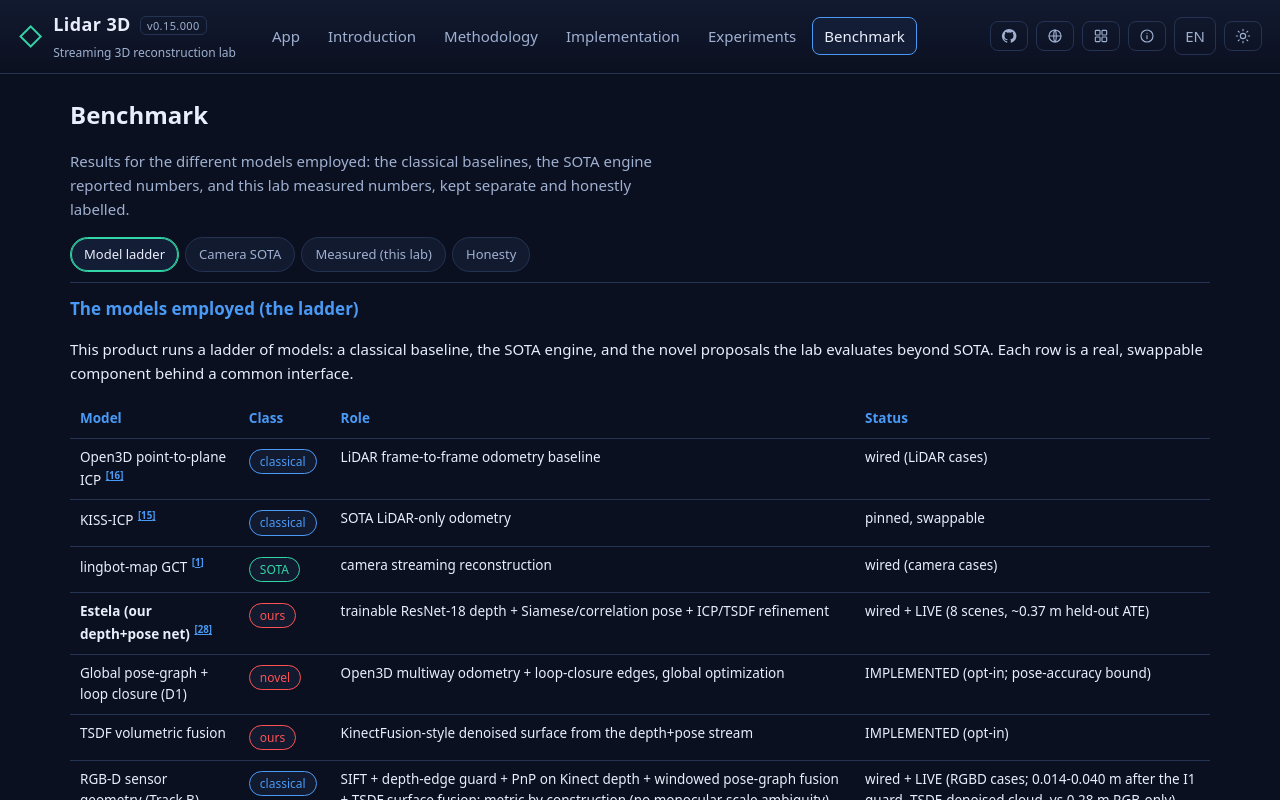
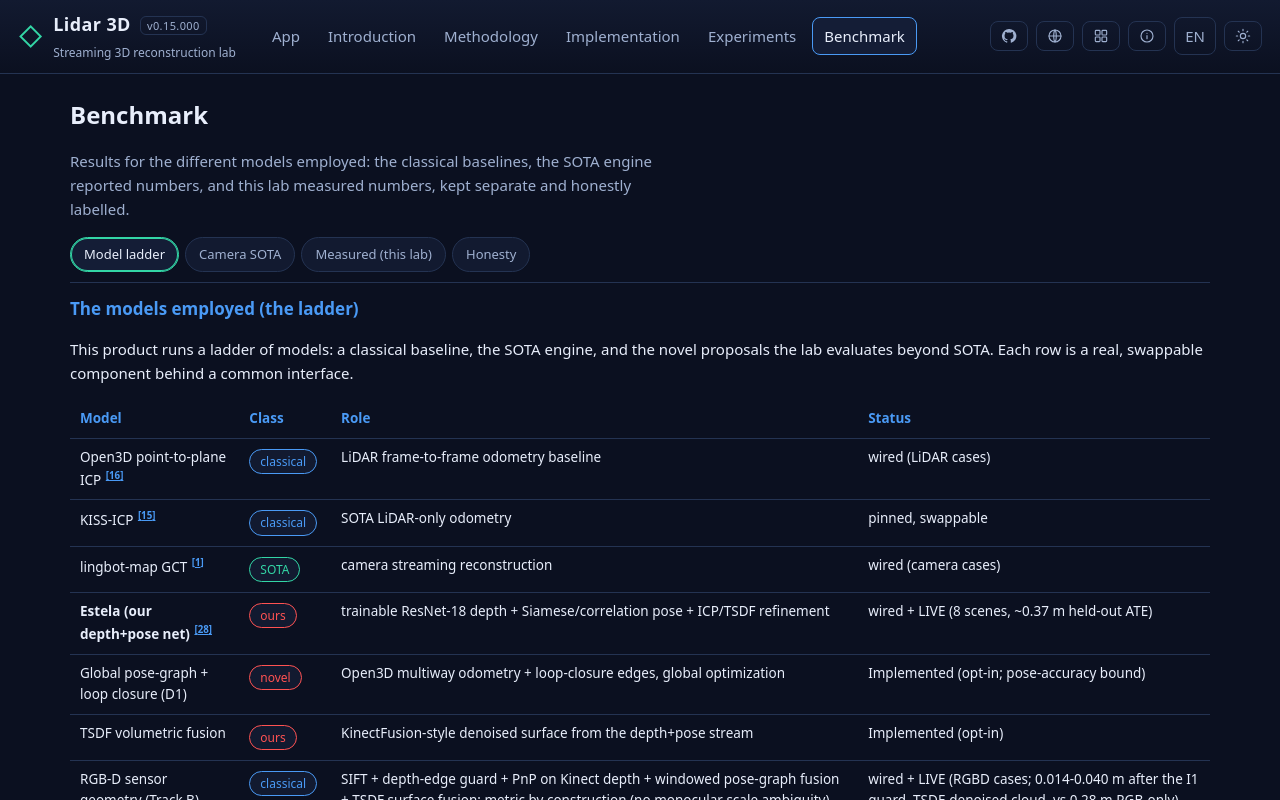
Before and after one commit to fsantibanezleal/CAOS_RES_Lidar3D, a React (Vite) app in the folder frontend/: page / in a window 1280 px wide. Both pictures are taken after a click on the button "Benchmark". Shown: the top 800 px of the page. Built offline with nearby package versions, Linux system fonts and the light colour scheme; what potree-core would draw is missing.

Commit message:
text-quality(lidar3d): 'Hornear' bake calque -> 'Precomputar'; lowercase REAL capslock + IMPLEMENTED/IMPLEMENTADO status cells; spanglish 'commiteados' -> 'confirmados' (+ manifests -> manifiestos). tsc clean.

```diff
--- a/frontend/src/pages/Benchmark.tsx
+++ b/frontend/src/pages/Benchmark.tsx
@@ -18,8 +18,8 @@ export function Benchmark({ lang }: { lang: Lang }) {
         <tr><td>KISS-ICP <Cite k="kissicp" /></td><td><span className="tag classical">{en ? 'classical' : 'clásico'}</span></td><td>{en ? 'SOTA LiDAR-only odometry' : 'odometría LiDAR-only SOTA'}</td><td>{en ? 'pinned, swappable' : 'fijado, intercambiable'}</td></tr>
         <tr><td>lingbot-map GCT <Cite k="lingbot" /></td><td><span className="tag sota">SOTA</span></td><td>{en ? 'camera streaming reconstruction' : 'reconstrucción de cámara en streaming'}</td><td>{en ? 'wired (camera cases)' : 'integrado (casos cámara)'}</td></tr>
         <tr><td><b>{en ? 'Estela (our depth+pose net)' : 'Estela (nuestra red profundidad+pose)'}</b> <Cite k="resnet" /></td><td><span className="tag novel">{en ? 'ours' : 'nuestro'}</span></td><td>{en ? 'trainable ResNet-18 depth + Siamese/correlation pose + ICP/TSDF refinement' : 'ResNet-18 entrenable de profundidad + pose Siamese/correlación + refinado ICP/TSDF'}</td><td>{en ? 'wired + LIVE (8 scenes, ~0.37 m held-out ATE)' : 'integrado + EN VIVO (8 escenas, ~0.37 m ATE held-out)'}</td></tr>
-        <tr><td>{en ? 'Global pose-graph + loop closure (D1)' : 'Pose-graph global + loop closure (D1)'}</td><td><span className="tag novel">novel</span></td><td>{en ? 'Open3D multiway odometry + loop-closure edges, global optimization' : 'odometría multiway Open3D + aristas de loop-closure, optimización global'}</td><td>{en ? 'IMPLEMENTED (opt-in; pose-accuracy bound)' : 'IMPLEMENTADO (opt-in; acotado por precisión de pose)'}</td></tr>
-        <tr><td>{en ? 'TSDF volumetric fusion' : 'Fusión volumétrica TSDF'}</td><td><span className="tag novel">{en ? 'ours' : 'nuestro'}</span></td><td>{en ? 'KinectFusion-style denoised surface from the depth+pose stream' : 'superficie denoised estilo KinectFusion desde el stream profundidad+pose'}</td><td>{en ? 'IMPLEMENTED (opt-in)' : 'IMPLEMENTADO (opt-in)'}</td></tr>
+        <tr><td>{en ? 'Global pose-graph + loop closure (D1)' : 'Pose-graph global + loop closure (D1)'}</td><td><span className="tag novel">novel</span></td><td>{en ? 'Open3D multiway odometry + loop-closure edges, global optimization' : 'odometría multiway Open3D + aristas de loop-closure, optimización global'}</td><td>{en ? 'Implemented (opt-in; pose-accuracy bound)' : 'Implementado (opt-in; acotado por precisión de pose)'}</td></tr>
+        <tr><td>{en ? 'TSDF volumetric fusion' : 'Fusión volumétrica TSDF'}</td><td><span className="tag novel">{en ? 'ours' : 'nuestro'}</span></td><td>{en ? 'KinectFusion-style denoised surface from the depth+pose stream' : 'superficie denoised estilo KinectFusion desde el stream profundidad+pose'}</td><td>{en ? 'Implemented (opt-in)' : 'Implementado (opt-in)'}</td></tr>
         <tr><td>{en ? 'RGB-D sensor geometry (Track B)' : 'Geometría RGB-D de sensor (Track B)'}</td><td><span className="tag classical">{en ? 'classical' : 'clásico'}</span></td><td>{en ? 'SIFT + depth-edge guard + PnP on Kinect depth + windowed pose-graph fusion + TSDF surface fusion; metric by construction (no monocular scale ambiguity)' : 'SIFT + guard de bordes de profundidad + PnP sobre profundidad Kinect + fusión pose-graph por ventanas + fusión de superficie TSDF; métrico por construcción (sin ambigüedad de escala monocular)'}</td><td>{en ? 'wired + LIVE (RGBD cases; 0.014-0.040 m after the I1 guard, TSDF-denoised cloud, vs 0.28 m RGB-only)' : 'integrado + EN VIVO (casos RGBD; 0.014-0.040 m tras el guard I1, nube denoised por TSDF, vs 0.28 m RGB-only)'}</td></tr>
         <tr><td>{en ? 'Camera + LiDAR fusion (D2)' : 'Fusión cámara + LiDAR (D2)'}</td><td><span className="tag novel">novel</span></td><td>{en ? 'metric anchoring + drift correction' : 'anclaje métrico + corrección de drift'}</td><td>{en ? 'proposed' : 'propuesto'}</td></tr>
         <tr><td>{en ? 'Constant-memory recurrence (D3)' : 'Recurrencia de memoria constante (D3)'}</td><td><span className="tag novel">novel</span></td><td>{en ? 'test-time training / LaCT O(1) state' : 'test-time training / estado LaCT O(1)'}</td><td>{en ? 'proposed' : 'propuesto'}</td></tr>
@@ -56,7 +56,7 @@ export function Benchmark({ lang }: { lang: Lang }) {
   const measured = (
     <>
       <h3>{en ? 'This lab: measured on our hardware' : 'Este lab: medido en nuestro hardware'}</h3>
-      <p className="hint">{en ? 'From the committed manifests (RTX 4070 Laptop, 8 GB-safe config: SDPA, CPU offload, sliding KV window). We report what we can measure without ground truth.' : 'De los manifests commiteados (RTX 4070 Laptop, config segura 8 GB: SDPA, offload a CPU, ventana KV deslizante). Reportamos lo que podemos medir sin referencia.'}</p>
+      <p className="hint">{en ? 'From the committed manifests (RTX 4070 Laptop, 8 GB-safe config: SDPA, CPU offload, sliding KV window). We report what we can measure without ground truth.' : 'De los manifiestos confirmados (RTX 4070 Laptop, config segura 8 GB: SDPA, offload a CPU, ventana KV deslizante). Reportamos lo que podemos medir sin referencia.'}</p>
       <table className="data"><thead>
         <tr><th>{en ? 'Case' : 'Caso'}</th><th>{en ? 'Engine' : 'Motor'}</th><th className="num">{en ? 'Points' : 'Puntos'}</th><th className="num">{en ? 'Frames' : 'Cuadros'}</th><th className="num">{en ? 'Path' : 'Trayecto'}</th></tr>
       </thead><tbody>
@@ -67,7 +67,7 @@ export function Benchmark({ lang }: { lang: Lang }) {
       <p className="muted">{en ? 'Peak VRAM ~7.1 GB on the real camera case; artifact size ~2 to 3 MB per case (decimated, base64). These are engineering measurements, not accuracy claims.' : 'VRAM pico ~7.1 GB en el caso real de cámara; tamaño de artefacto ~2 a 3 MB por caso (decimado, base64). Son mediciones de ingeniería, no afirmaciones de precisión.'}</p>
 
       <h3>{en ? 'Our own model: 8 scenes + a real held-out ATE' : 'Nuestro modelo: 8 escenas + un ATE held-out real'}</h3>
-      <p className="hint">{en ? 'Estela has a REAL accuracy number, unlike the vendored engine on the un-GT-ed example clips: an Absolute Trajectory Error measured against ground truth on a truly held-out sequence.' : 'Estela tiene un número de precisión REAL, a diferencia del motor vendorizado sobre los clips sin GT: un Error Absoluto de Trayectoria medido contra referencia en una secuencia realmente held-out.'}<Cite k="tum" /><Cite k="umeyama" /></p>
+      <p className="hint">{en ? 'Estela has a real accuracy number, unlike the vendored engine on the un-GT-ed example clips: an Absolute Trajectory Error measured against ground truth on a truly held-out sequence.' : 'Estela tiene un número de precisión real, a diferencia del motor vendorizado sobre los clips sin GT: un Error Absoluto de Trayectoria medido contra referencia en una secuencia realmente held-out.'}<Cite k="tum" /><Cite k="umeyama" /></p>
       <table className="data"><thead>
         <tr><th>{en ? 'Metric' : 'Métrica'}</th><th className="num">{en ? 'Value' : 'Valor'}</th></tr>
       </thead><tbody>
@@ -88,7 +88,7 @@ export function Benchmark({ lang }: { lang: Lang }) {
         : 'No afirmamos reproducir el ATE/RPE del paper: las secuencias no traen referencia, y la reproducción de datasets completos (Oxford-Spires, ETH3D) es trabajo offline aún no hecho aquí. Los números del motor están citados; los nuestros, medidos. El aporte propio del lab (loop closure, fusión LiDAR, refinado) se evalúa a medida que llega, y los resultados nulos se conservan en el registro.'}</p>
       <ul>
         <li><b>{en ? 'Cited' : 'Citado'}:</b> {en ? 'every reported SOTA number is from the lingbot-map paper and its cited baselines.' : 'cada número SOTA reportado es del paper de lingbot-map y sus baselines citadas.'}</li>
-        <li><b>{en ? 'Measured' : 'Medido'}:</b> {en ? 'points, frames, path length, VRAM and artifact size come from our own committed manifests.' : 'puntos, cuadros, longitud de trayecto, VRAM y tamaño de artefacto vienen de nuestros manifests commiteados.'}</li>
+        <li><b>{en ? 'Measured' : 'Medido'}:</b> {en ? 'points, frames, path length, VRAM and artifact size come from our own committed manifests.' : 'puntos, cuadros, longitud de trayecto, VRAM y tamaño de artefacto vienen de nuestros propios manifiestos confirmados.'}</li>
         <li><b>{en ? 'Planned' : 'Planeado'}:</b> {en ? 'ground-truth ATE/RPE on Oxford-Spires and the novel D1 experiment are the next offline runs.' : 'ATE/RPE con referencia en Oxford-Spires y el experimento novel D1 son las próximas corridas offline.'}</li>
       </ul>
     </>
--- a/frontend/src/pages/Implementation.tsx
+++ b/frontend/src/pages/Implementation.tsx
@@ -29,7 +29,7 @@ export function Implementation({ lang }: { lang: Lang }) {
         <li><b>{en ? 'Train' : 'Entrenar'}:</b> <code>train_depthpose.py --backbone resnet18 --use_icl</code> {en ? 'fits the net on real TUM RGB-D (11 sequences) + ICL-NUIM perfect-depth. Aleatoric depth NLL + se(3) pose loss, best-checkpoint early stopping. long_office is held out for the ATE.' : 'ajusta la red en TUM RGB-D real (11 secuencias) + ICL-NUIM de profundidad perfecta. NLL de profundidad aleatoria + pérdida de pose se(3), early stopping por mejor checkpoint. long_office queda held-out para el ATE.'}</li>
         <li><b>{en ? 'Checkpoint' : 'Checkpoint'}:</b> {en ? 'a per-backbone archive (own-depthpose-<backbone>.pt) + the canonical file + a tiny meta sidecar (backbone, ATE, data) that the pipeline reads for an accurate engine label. Every epoch is appended to experiments.jsonl (nothing lost).' : 'un archivo por-backbone (own-depthpose-<backbone>.pt) + el canónico + un pequeño sidecar meta (backbone, ATE, datos) que el pipeline lee para un label preciso. Cada época se anexa a experiments.jsonl (sin perder nada).'}</li>
         <li><b>{en ? 'Engine' : 'Motor'}:</b> {en ? 'own_engine runs the model over the ordered RGB frames (real per-dataset intrinsics), then the pose-refinement ladder (ICP, optionally global pose-graph / TSDF), then unprojects into a fused RGB cloud.' : 'own_engine ejecuta el modelo sobre los cuadros RGB ordenados (intrínsecas reales por dataset), luego el ladder de refinamiento de pose (ICP, opcionalmente pose-graph global / TSDF), y desproyecta en una nube RGB fusionada.'}<Cite k="open3d" /></li>
-        <li><b>{en ? 'Bake + serve' : 'Hornear + servir'}:</b> {en ? 'the compact trace (CONTRACT 2) + a committed Potree octree; the static site replays them. Weights stay off-git (LIDAR3D_MODELS_ROOT); only the small experiment ledger is versioned.' : 'el trace compacto (CONTRACT 2) + un octree Potree confirmado; el sitio estático los reproduce. Los pesos quedan fuera de git (LIDAR3D_MODELS_ROOT); solo el pequeño ledger de experimentos se versiona.'}</li>
+        <li><b>{en ? 'Bake + serve' : 'Precomputar + servir'}:</b> {en ? 'the compact trace (CONTRACT 2) + a committed Potree octree; the static site replays them. Weights stay off-git (LIDAR3D_MODELS_ROOT); only the small experiment ledger is versioned.' : 'el trace compacto (CONTRACT 2) + un octree Potree confirmado; el sitio estático los reproduce. Los pesos quedan fuera de git (LIDAR3D_MODELS_ROOT); solo el pequeño ledger de experimentos se versiona.'}</li>
       </ul>
       <p className="muted">{en ? 'The model is agnostic behind one reconstruct(spec) -> ReconResult contract, so control / classical / SOTA-reference / ours engines are directly comparable. Add a case by pointing the engine at any folder of ordered RGB frames.' : 'El modelo es agnóstico tras un contrato reconstruct(spec) -> ReconResult, así los motores control / clásico / referencia-SOTA / nuestro son directamente comparables. Agregar un caso = apuntar el motor a cualquier carpeta de cuadros RGB ordenados.'}</p>
     </>
```
